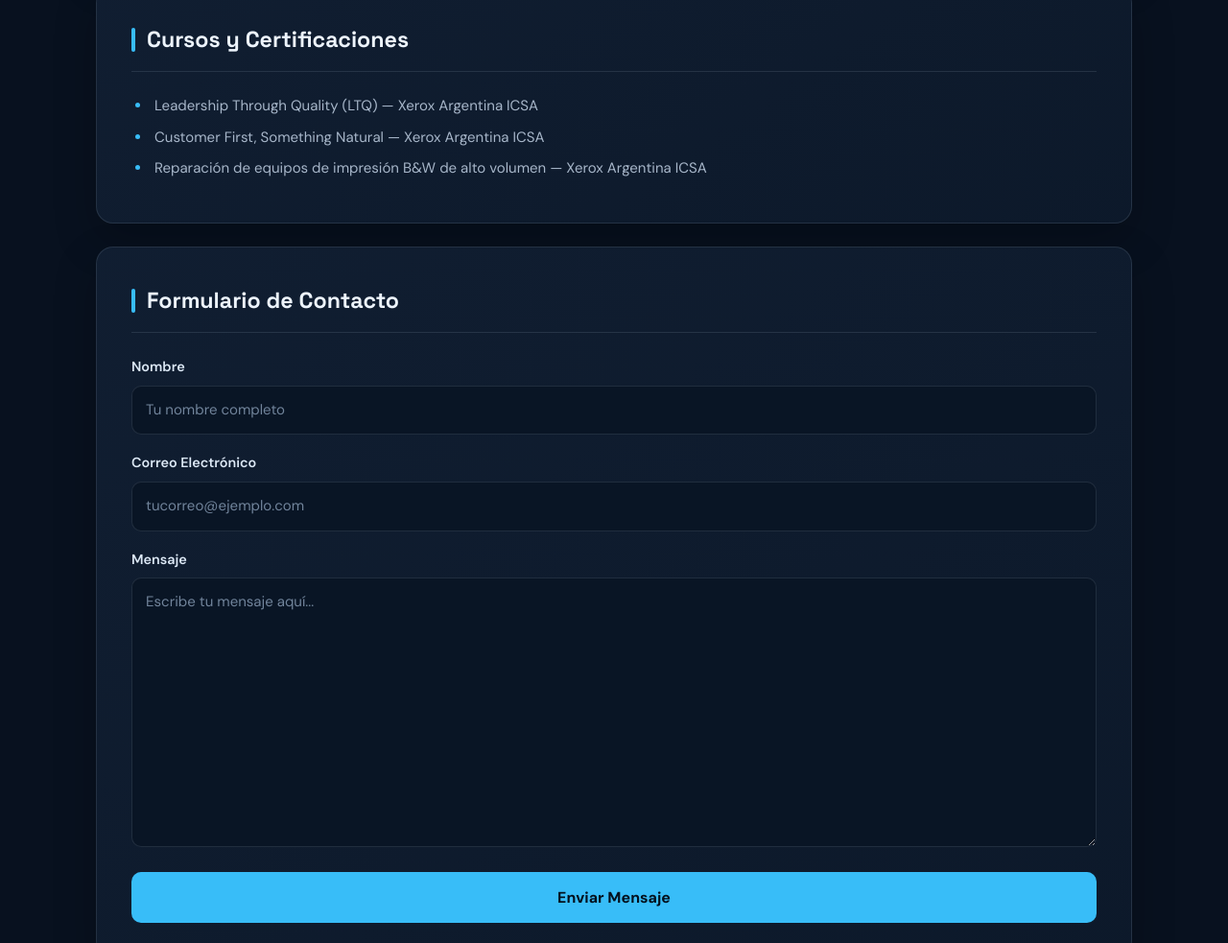
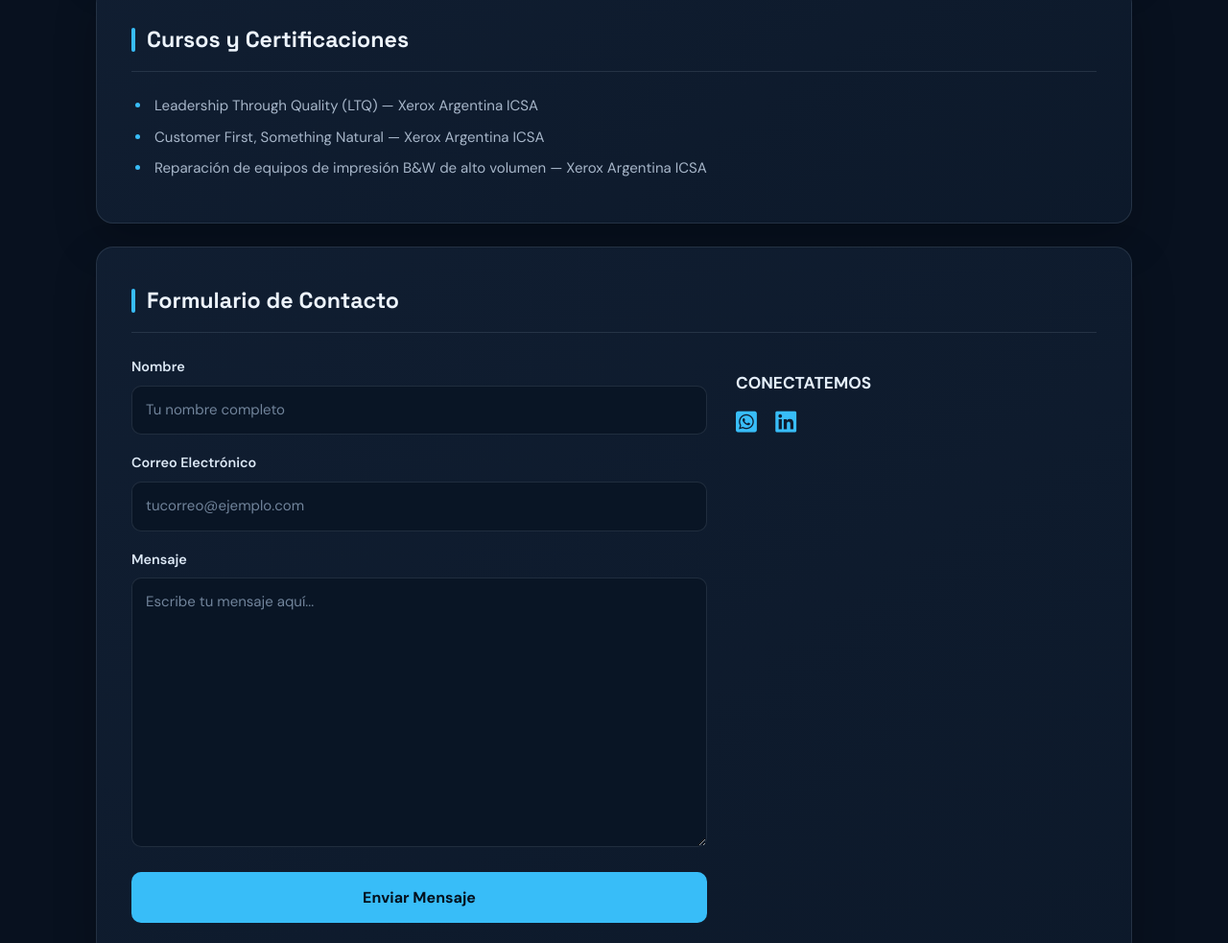
Before and after one commit to PabloHD2024/Portfolio_PHD, a plain HTML site: page index.html in a window 1280 px wide. Shown: the part 2901-3884 px from the top of the page at 96% size. Drawn offline with Linux system fonts and the light colour scheme.

Commit message:
Cambios en la forma de mostrar el formulario de contacto y agregado de redes sociales

```diff
--- a/css/styles.css
+++ b/css/styles.css
@@ -315,6 +315,28 @@ strong {
 }
 
 /* Contacto */
+
+#contacto {
+  display: flex;
+  flex-direction: column;
+}
+
+#contacto form {
+  width: 600px;
+  margin-right: 30px;
+}
+
+.social-icons a {
+  font-size: 25px;
+  padding-right: 15px;
+  justify-content: center;
+}
+
+.contact-section {
+  display: flex;
+  flex-direction: row;
+}
+
 .form-group {
   margin-bottom: 17px;
 }
--- a/index.html
+++ b/index.html
@@ -172,7 +172,8 @@
     <!-- CONTACTO -->
     <section id="contacto">
       <h2>Formulario de Contacto</h2>
-      <form action="#" method="POST">
+      <div class="contact-section">
+        <form action="#" method="POST">
         <div class="form-group">
           <label for="nombre">Nombre</label>
           <input type="text" id="nombre" name="nombre" placeholder="Tu nombre completo" required>
@@ -190,6 +191,14 @@
 
         <button type="submit" class="btn-enviar">Enviar Mensaje</button>
       </form>
+        <div class="social-section">
+            <h3>CONECTATEMOS</h3>
+            <div class="social-icons">
+                <a href="https://wa.me/541178216666" aria-label="WhatsApp" action="#"><i class="fa-brands fa-square-whatsapp"></i></a>
+                <a href="https://www.linkedin.com/in/pablo-demartini-40a38a445" action="#" aria-label="LinkedIn"><i class="fa-brands fa-linkedin"></i></a>
+            </div>
+        </div>
+      </div>
     </section>
 
   </div>
```
Also changed, not shown: img/Gemini_Generated_Image_xhd8efxhd8efxhd8.jpeg (deleted).
